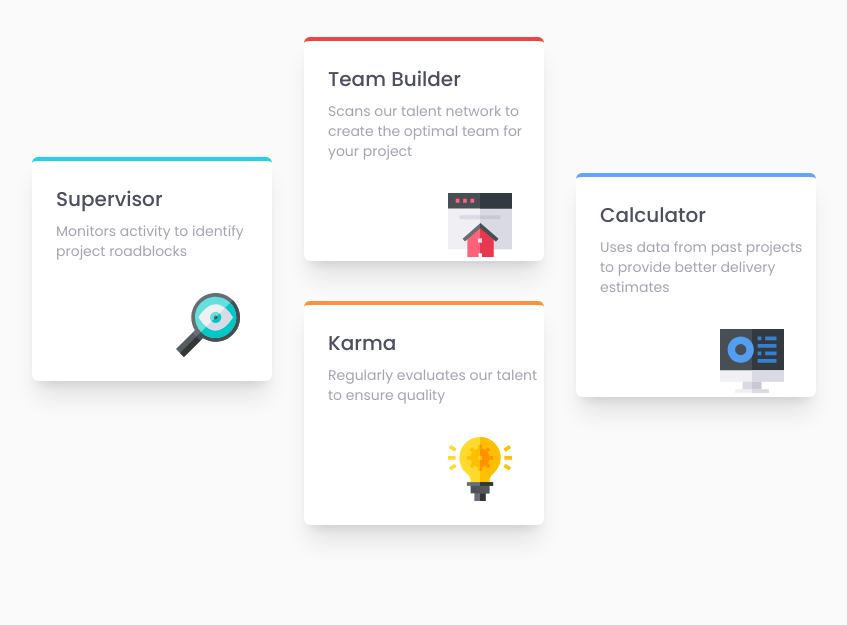
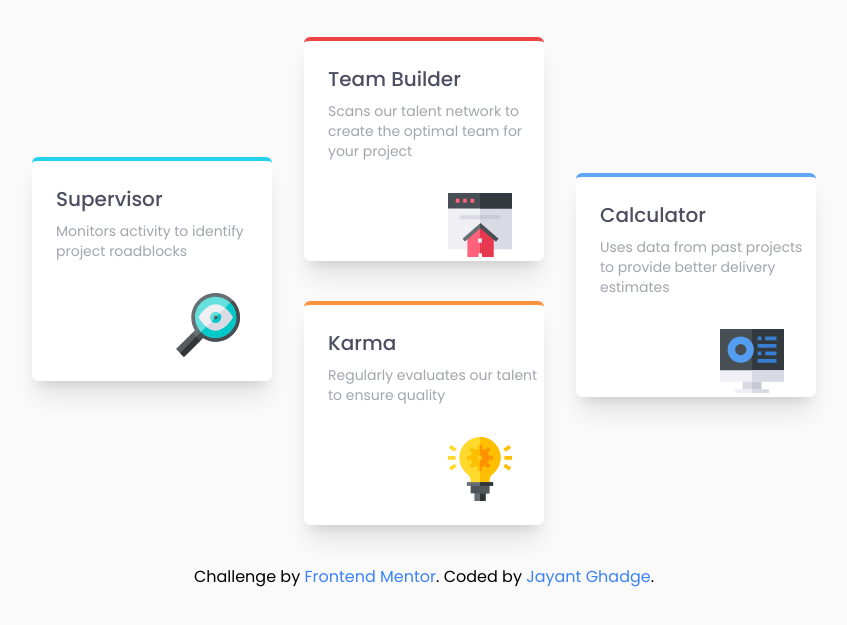
Before and after one commit to jayantghadge/Four-card-feature-section, a plain HTML site: page index.html in a window 1280 px wide. Shown: the part 171-796 px from the top of the page, without its empty margins (216-1063 px from the left). Drawn offline with nearby package versions, Linux system fonts and the light colour scheme.

Commit message:
Added attribution to index.html

```diff
--- a/index.html
+++ b/index.html
@@ -68,7 +68,13 @@
 
 
         </section>
+        <div class="attribution mx-auto">
+        Challenge by <a class="text-blue-500" href="https://www.frontendmentor.io?ref=challenge"
+            target="_blank">Frontend Mentor</a>.
+        Coded by <a class="text-blue-500" href="https://github.com/jayantghadge">Jayant Ghadge</a>.
     </div>
+    </div>
+
 
 </body>
 
```
